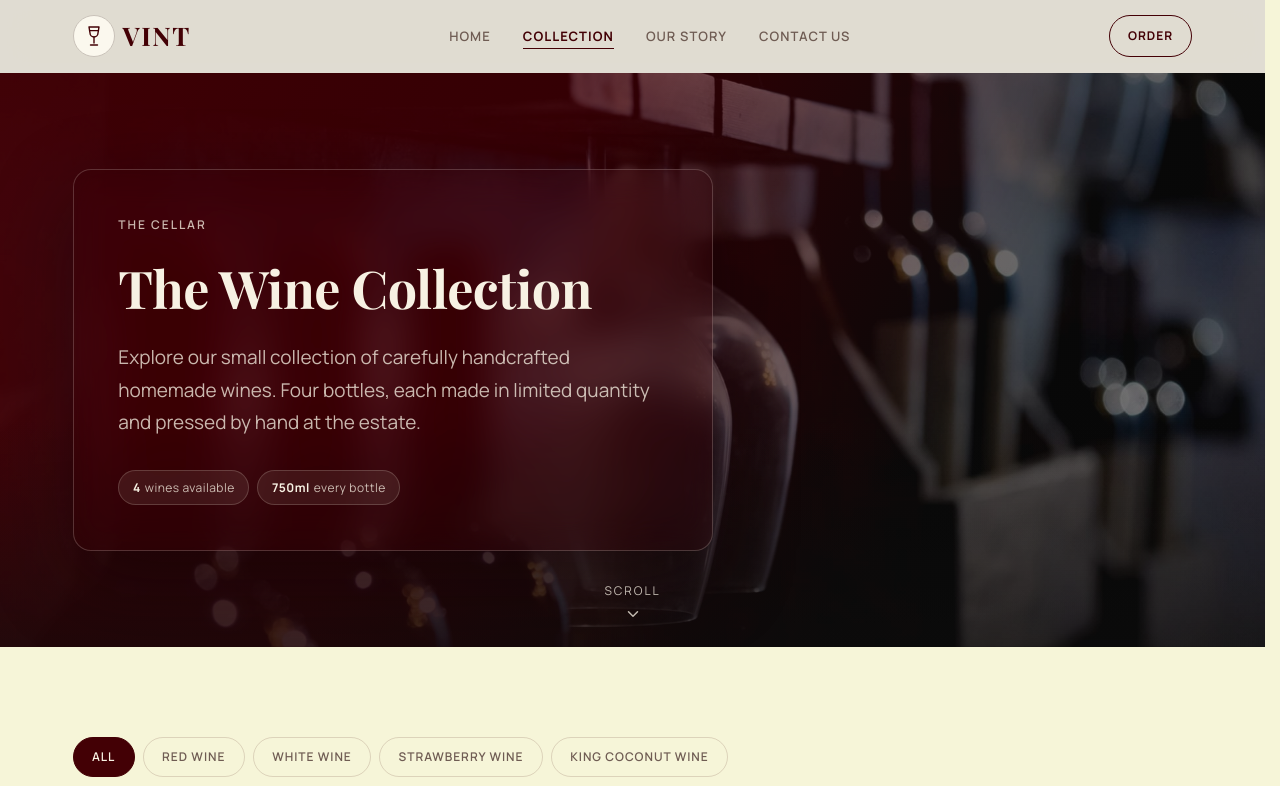
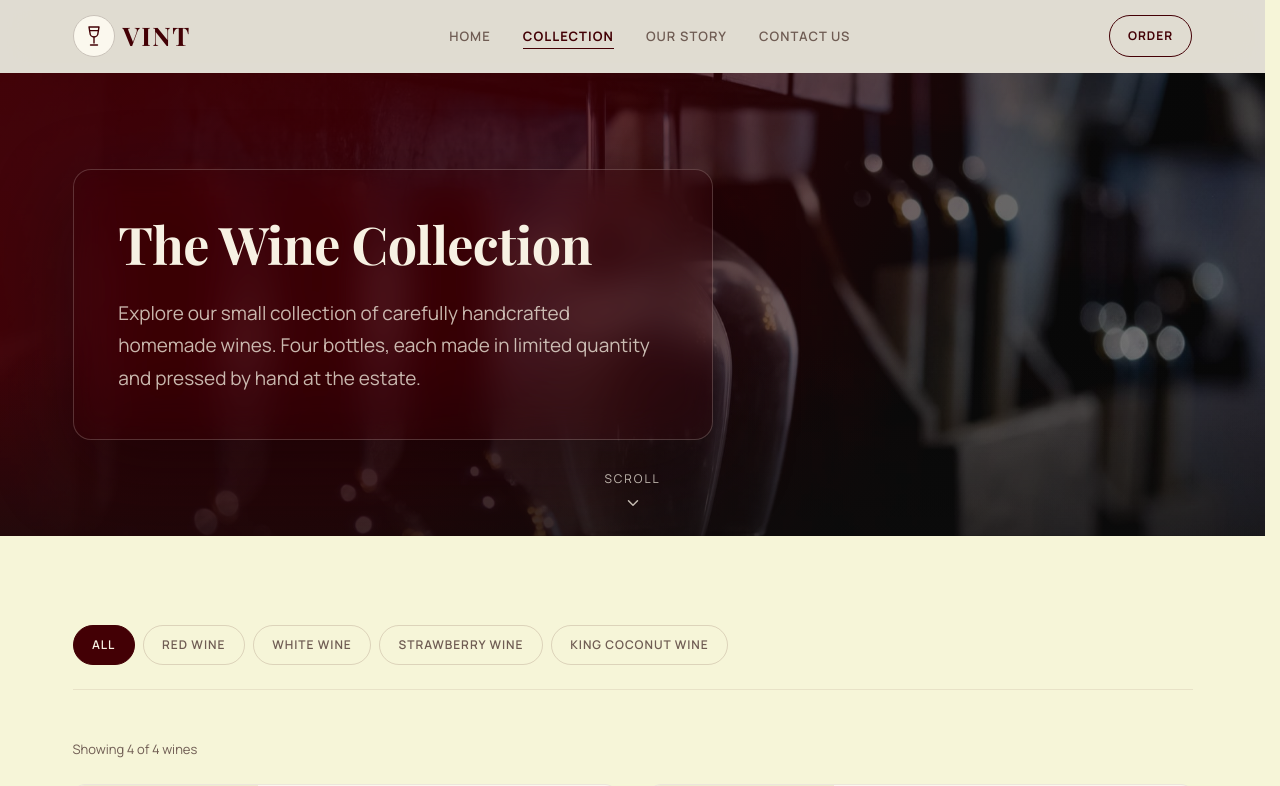
Before and after one commit to MaheliNavinduni/USJP-WAD-vint-wine-store, a Next.js app: page /collection in a window 1280 px wide. Shown: the top 786 px of the page. Built offline with nearby package versions, Linux system fonts and the light colour scheme.

Commit message:
refactor(collection): remove the hero eyebrow and stat chips
Drops the 'The Cellar' label and the '4 wines available' / '750ml every
bottle' pills. The subtitle already says both, and the photograph reads
better without the extra furniture over it.

Also drops the now-unused products import.

```diff
--- a/app/(public)/collection/page.jsx
+++ b/app/(public)/collection/page.jsx
@@ -1,6 +1,5 @@
 import HeroSection from '@/components/sections/HeroSection';
 import CollectionGrid from '@/components/wine/CollectionGrid';
-import { products } from '@/data/products';
 
 export const metadata = {
   title: 'The Wine Collection',
@@ -15,13 +14,8 @@ export default function CollectionPage() {
         variant="page"
         image="/images/heroes/collection-hero.jpg"
         imageAlt="Wine glasses hanging above racked bottles in a dimly lit cellar"
-        eyebrow="The Cellar"
         title="The Wine Collection"
         subtitle="Explore our small collection of carefully handcrafted homemade wines. Four bottles, each made in limited quantity and pressed by hand at the estate."
-        chips={[
-          { value: products.length, label: 'wines available' },
-          { value: '750ml', label: 'every bottle' },
-        ]}
         scrollTo="wine-grid"
       />
 
```
